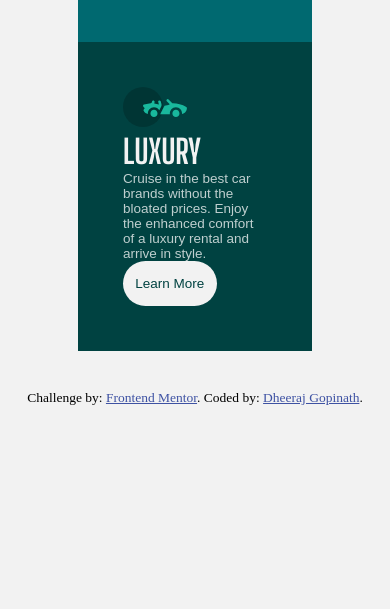
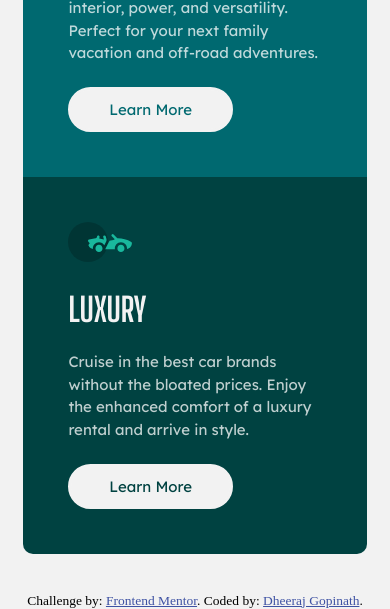
Before and after one commit to dheerajgopi/frontendmentor-challenge, a website: page public/3-column-preview-card-component/index.html in a window 390 px wide. Shown: the part 615-1224 px from the top of the page. Before the commit the page ends 1021 px from the top, so only its background shows below. Drawn offline with Linux system fonts and the light colour scheme.

Commit message:
Fix styling
- Fix font family.
- Add border radius.
- Fix portrait padding.
- Add button hover action.
- Fix mobile view.

```diff
--- a/public/3-column-preview-card-component/index.css
+++ b/public/3-column-preview-card-component/index.css
@@ -1,4 +1,4 @@
-@import url('https://fonts.googleapis.com/css2?family=Inter:wght@400;700&display=swap');
+@import url('https://fonts.googleapis.com/css2?family=Lexend+Deca&display=swap');
 @import url('https://fonts.googleapis.com/css2?family=Big+Shoulders+Display:wght@700&display=swap');
 
 /* normalize */
@@ -84,13 +84,27 @@ button {
     flex-grow: 1;
 }
 
+#splash-round-corner {
+    display: flex;
+    padding: 10% 18% 10% 18%;
+    flex-wrap: nowrap;
+    align-items: center;
+    justify-items: center;
+}
+
 #content-wrapper {
+    height: 100%;
     display: flex;
-    padding: 10% 20% 10% 20%;
     flex-flow: row wrap;
+    border-radius: 10px;
+    overflow: hidden;
 }
 
 @media (orientation: portrait) {
+    #splash-round-corner {
+        padding: 10% 6% 10% 6%;
+    }
+
     #content-wrapper {
         flex-direction: column;
     }
@@ -109,21 +123,33 @@ button {
     font-family: 'Big Shoulders Display', cursive;
     font-size: 2.2rem;
     text-transform: uppercase;
+    padding-top: 2.2rem;
 }
 
 .car-type-description {
     display: flex;
     font-family: 'Lexend Deca', sans-serif;
-    font-size: 0.9rem;
-    align-items: center;
+    font-size: 1rem;
+    padding-top: 2.2rem;
+    padding-bottom: 2.2rem;
+    line-height: 1.5rem;
 }
 
 .btn-learn-more {
     height: 3rem;
     width: 65%;
     font-family: 'Lexend Deca', sans-serif;
-    font-size: 0.9rem;
+    font-size: 1rem;
+    font-weight: 400;
     border-radius: 50vh;
+    border-style: solid;
+    border-color: hsl(0, 0%, 95%);
+}
+
+.btn-learn-more:hover {
+    background-color: transparent;
+    color: hsl(0, 0%, 95%);
+    cursor: pointer;
 }
 
 #img-sedan {
@@ -147,6 +173,20 @@ button {
     background-repeat: no-repeat;
 }
 
+@media (orientation: portrait) {
+    .car-type {
+        flex: 1
+    }
+
+    .car-type-name, .car-type-description {
+        padding-top: 1.5rem;
+    }
+
+    .car-type-description {
+        padding-bottom: 1.5rem;
+    }
+}
+
 /* footer */
 
 .attribution {
--- a/public/3-column-preview-card-component/index.html
+++ b/public/3-column-preview-card-component/index.html
@@ -11,8 +11,9 @@
 </head>
 <body class="clr-bg-vl-gray">
   <div id="main-wrapper">
+    <div id="splash-round-corner">
       <div id="content-wrapper">
-      <section class="clr-bg-bright-orange car-type">
+        <section id="sedan" class="clr-bg-bright-orange car-type">
           <div id="img-sedan" class="flex-no-grow"></div>
           <h1 class="car-type-name flex-no-grow clr-vl-gray">Sedans</h1>
           <p class="car-type-description flex-stretch clr-white-75">Choose a sedan for its affordability and excellent fuel economy. Ideal for cruising in the city
@@ -37,6 +38,7 @@
         </section>
       </div>
     </div>
+  </div>
 
   <div class="attribution">
     Challenge by: <a href="https://www.frontendmentor.io?ref=challenge" target="_blank">Frontend Mentor</a>.
```
Lines whose indentation alone changed are shown as unchanged.
